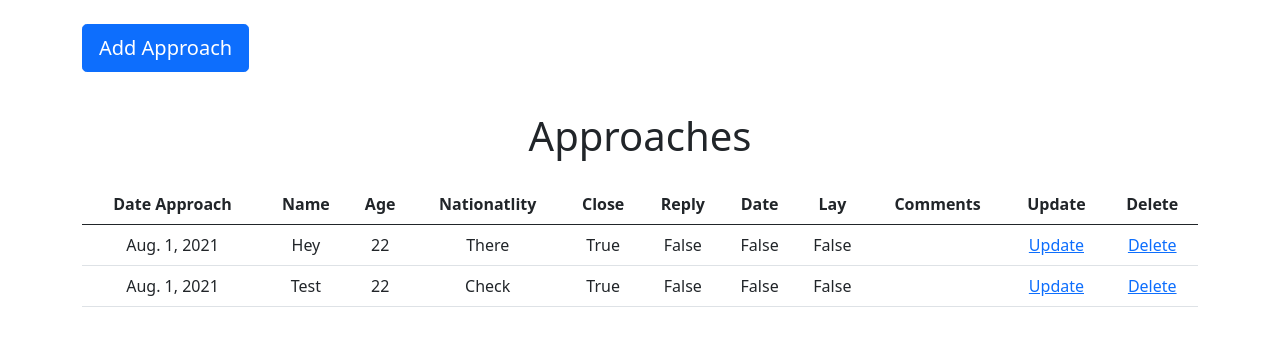
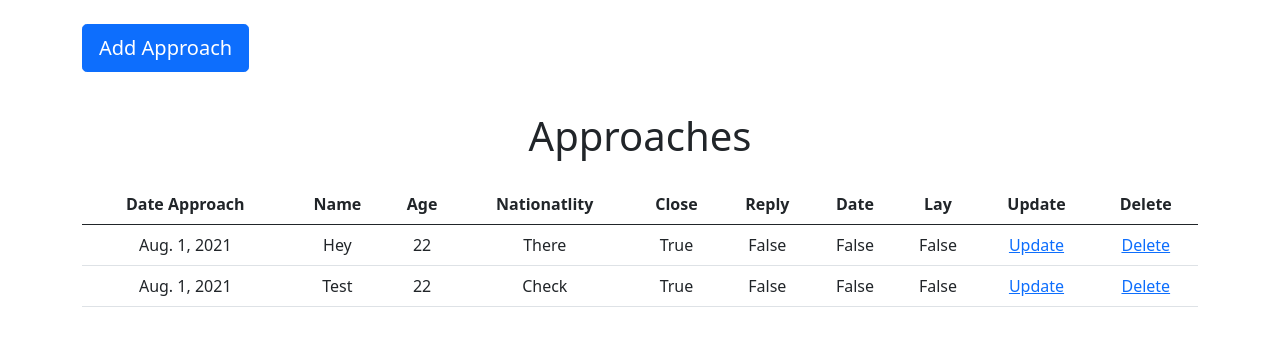
Before and after one commit to jerwinwieser/capproach, a Django app: page / in a window 1280 px wide. Shown: the part 73-419 px from the top of the page. Run offline with Django 3.2, Linux system fonts and the light colour scheme; a user stored in the database is signed in; data comes from the database, SQL or seed files in the repository.

Commit message:
add bootstrap

```diff
--- a/capproach/core/templates/core/contact_list.html
+++ b/capproach/core/templates/core/contact_list.html
@@ -32,7 +32,6 @@
 					<th>Reply</th>
 					<th>Date</th>
 					<th>Lay</th>
-					<th>Comments</th>
 					<th>Update</th>
 					<th>Delete</th>
 				</tr>
@@ -48,7 +47,6 @@
 					<td>{{ contact.reply }}</td>
 					<td>{{ contact.date }}</td>
 					<td>{{ contact.lay }}</td>
-					<td>{{ contact.comments }}</td>
 					<td><a href="{% url 'contact_update' contact.pk %}">Update</a></td>
 					<td><a href="{% url 'contact_delete' contact.pk %}">Delete</a></td>
 				</tr>
```
